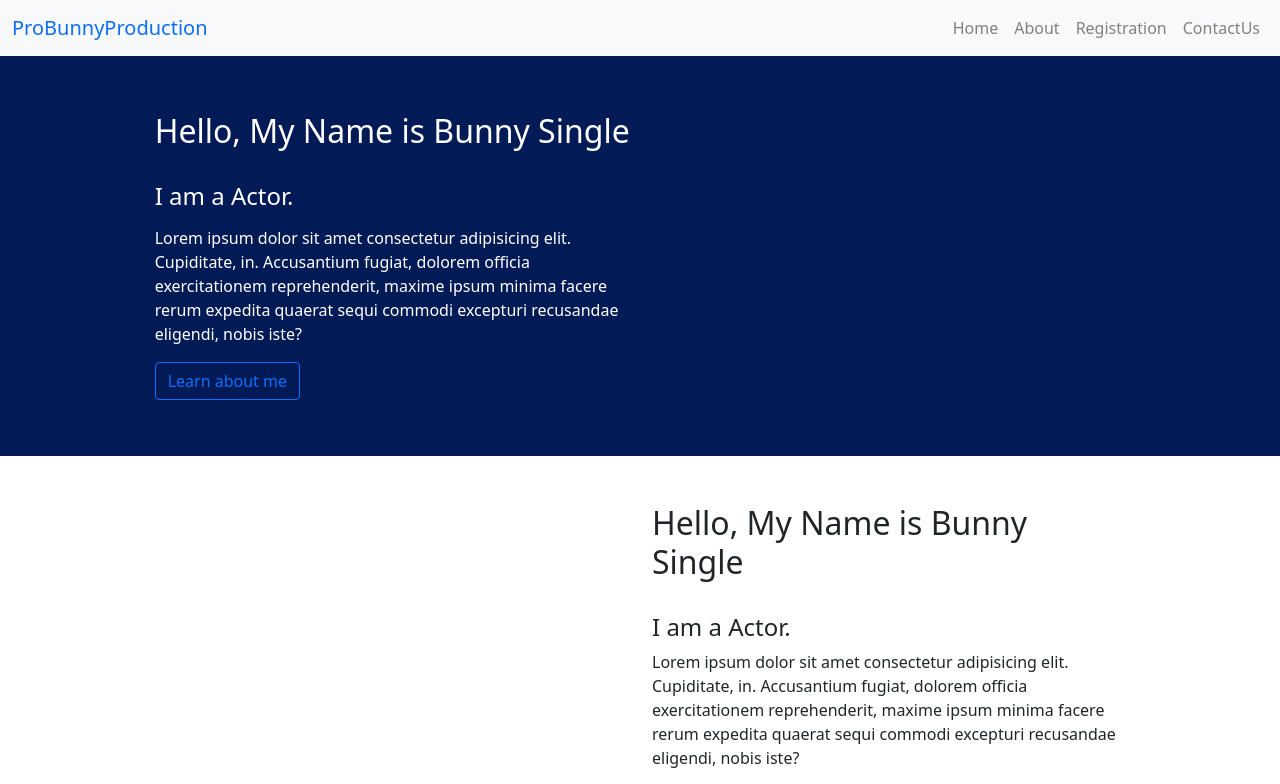
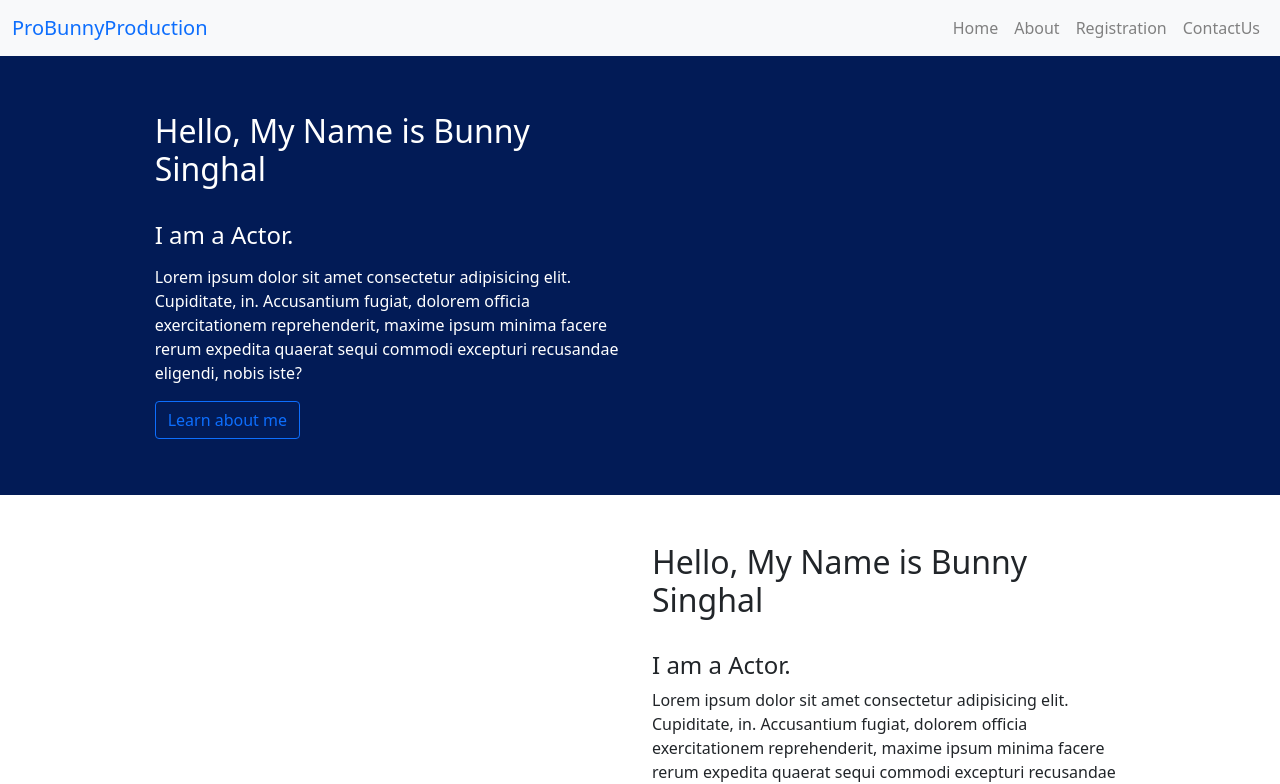
Before and after one commit to vinaysharma7503/ProBunny-Web, a React (Vite) app: page / in a window 1280 px wide. Shown: the top 784 px of the page. Built offline with nearby package versions, Linux system fonts and the light colour scheme.

Commit message:
working on home screen

```diff
--- a/src/Pages/Home/Home.tsx
+++ b/src/Pages/Home/Home.tsx
@@ -14,7 +14,7 @@ const Home = (props: Props) => {
             <div className="container-fluid">
                 <div className="row header-container d-flex justify-content-center align-item-center p-5">
                     <div className="col-md-5 p-2">
-                        <h2>Hello, My Name is Bunny Single</h2><br />
+                        <h2>Hello, My Name is Bunny Singhal</h2><br />
                         <h4>I am a Actor.</h4>
                         <p>Lorem ipsum dolor sit amet consectetur adipisicing elit. Cupiditate, in. Accusantium fugiat, dolorem officia exercitationem reprehenderit, maxime ipsum minima facere rerum expedita quaerat sequi commodi excepturi recusandae eligendi, nobis iste?</p>
                         <button className='btn btn-outline-primary'>Learn about me</button>
@@ -26,7 +26,7 @@ const Home = (props: Props) => {
 
                     </div>
                     <div className="col-md-5">
-                        <h2>Hello, My Name is Bunny Single</h2><br />
+                        <h2>Hello, My Name is Bunny Singhal</h2><br />
                         <h4>I am a Actor.</h4>
                         <p>Lorem ipsum dolor sit amet consectetur adipisicing elit. Cupiditate, in. Accusantium fugiat, dolorem officia exercitationem reprehenderit, maxime ipsum minima facere rerum expedita quaerat sequi commodi excepturi recusandae eligendi, nobis iste?</p>
                         <button className='btn btn-outline-primary'>Learn about me</button>
```
